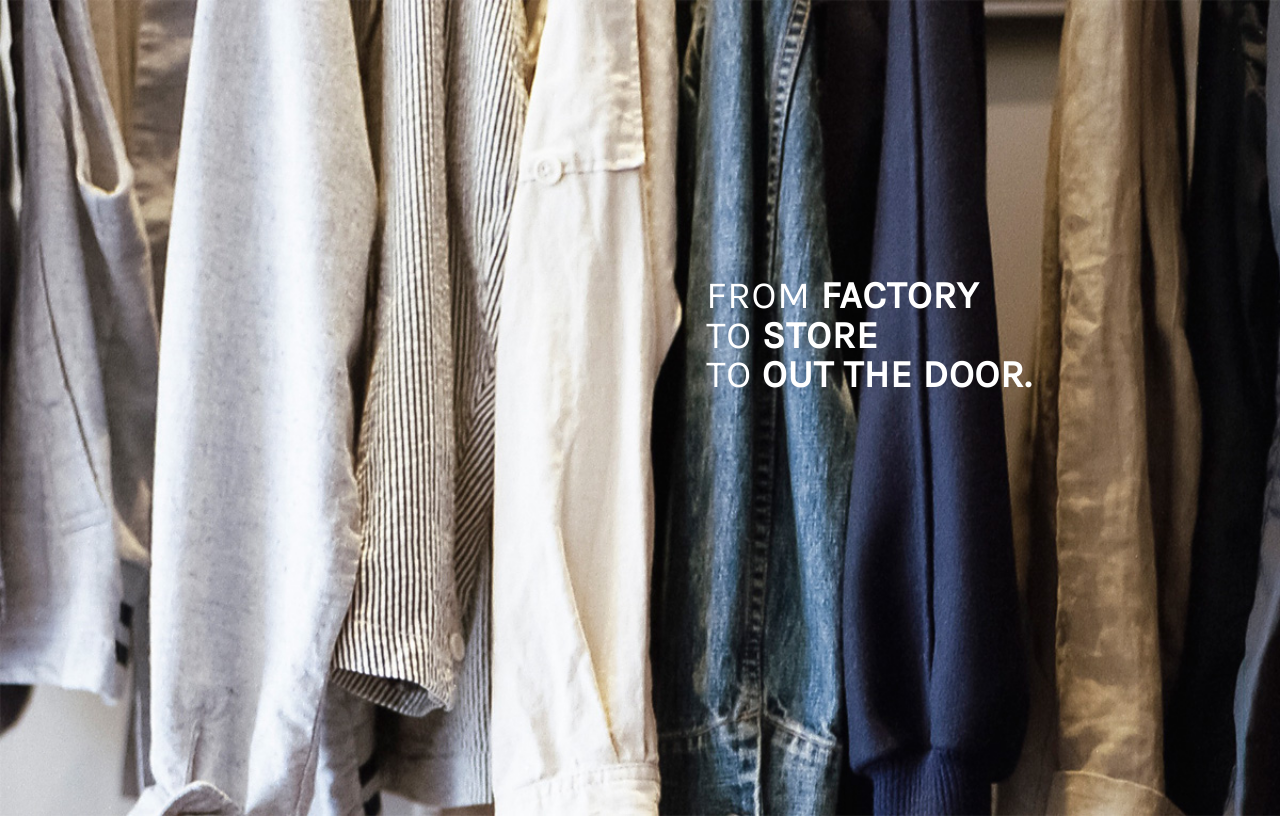
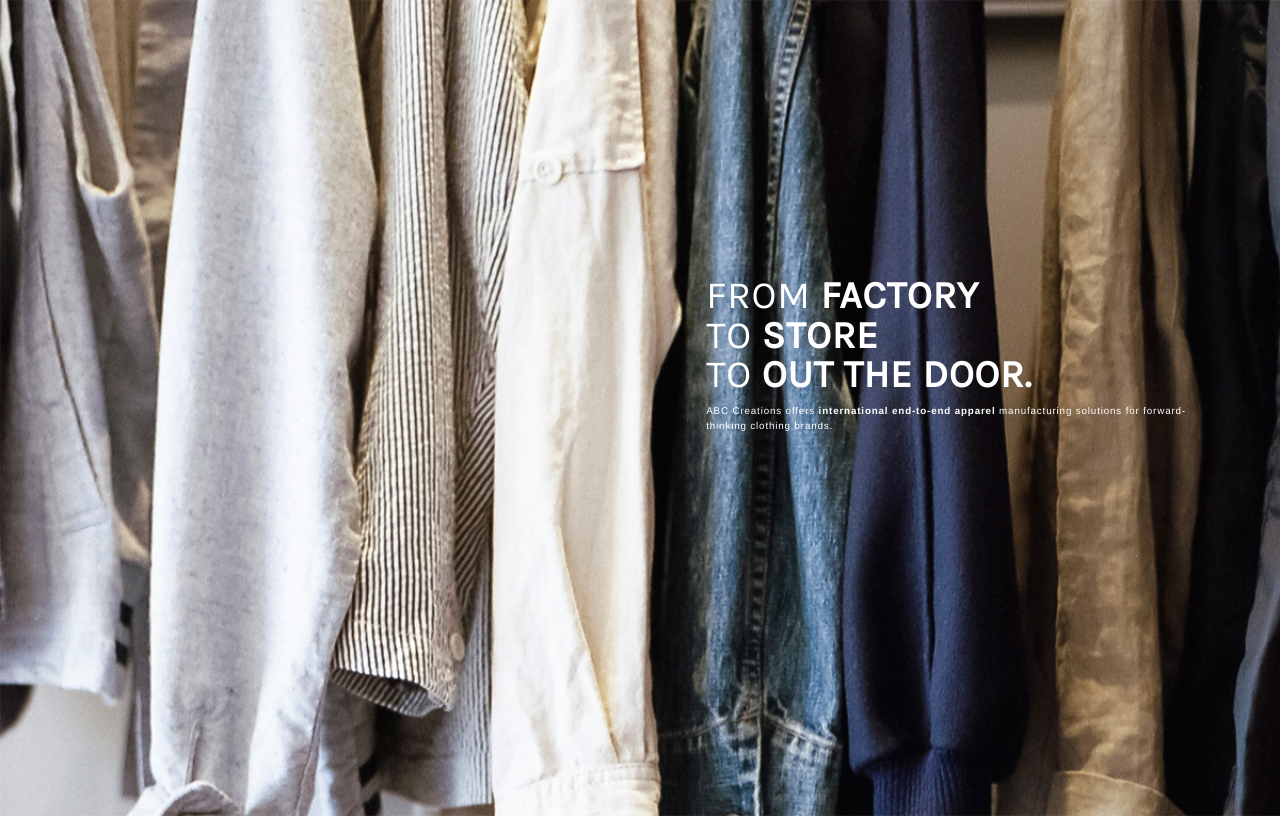
Before and after one commit to febbraiod/V-V-chal, a plain HTML site: page index.html in a window 1280 px wide. Drawn offline with nearby package versions, Linux system fonts and the light colour scheme.

Commit message:
subhead text

```diff
--- a/css/app.css
+++ b/css/app.css
@@ -15,6 +15,14 @@ h1 {
   line-height: .5em;
   color: #fff;
   letter-spacing: .8px;
+}
+
+p#subhead {
+  color: #fff;
+  font-size: .7em;
+  line-height: 1.5em;
+  letter-spacing: .85px;
+  padding-top: 10px;
 }
 
 .bold {
--- a/index.html
+++ b/index.html
@@ -17,6 +17,8 @@
           <h1>FROM <span class='bold'>FACTORY</span></h1>
           <h1>TO <strong>STORE</strong></h1>
           <h1>TO <b>OUT THE DOOR.</b></h1>
+          <p id='subhead'>ABC Creations offers <b>international end-to-end apparel</b>
+            manufacturing solutions for forward-thinking clothing brands.</p>
         </div>
       </div>
     </div>
```
